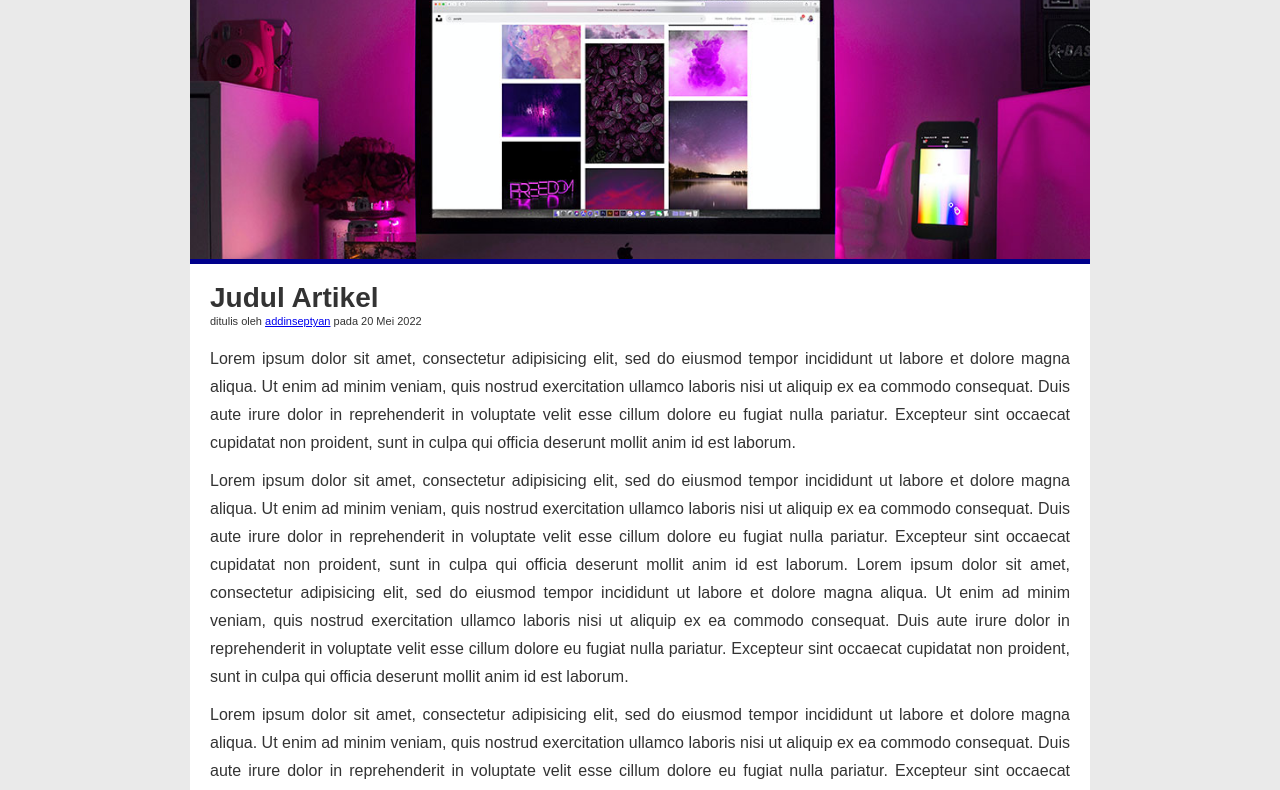
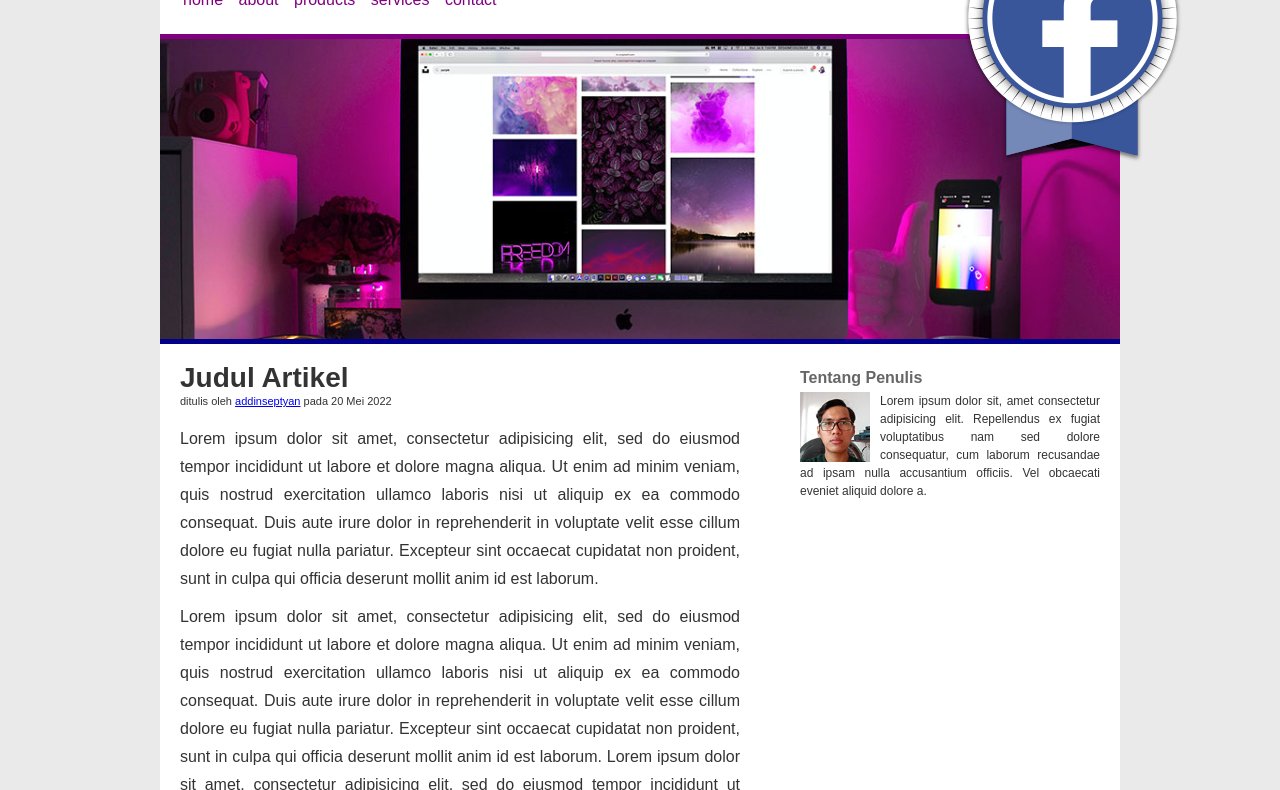
Before and after one commit to addinseptyan/css-layouting, a plain HTML site: page index.html in a window 1280 px wide. Shown: the part 132-922 px from the top of the page. Drawn offline with Linux system fonts and the light colour scheme.

Commit message:
update semua file

```diff
--- a/index.html
+++ b/index.html
@@ -1,13 +1,15 @@
 <!DOCTYPE html>
 <html>
 <head>
-	<title>Mengulang Latihan Box Model</title>
-	<link rel="stylesheet" type="text/css" href="mengulang1-style.css">
+	<title>Latihan Box Model</title>
+	<link rel="stylesheet" type="text/css" href="style.css">
 </head>
 <body>
+	<div class="top-bar"></div>
 
 	<div class="container">
 
+		<a href="https://www.facebook.com/addinseptyan/" class="facebook" target="_blank">@addinseptyan</a>
 		<div class="header">
 			<h1 class="judul-website">Addin's Website</h1>
 			<ul>
@@ -21,7 +23,8 @@
 
 		<div class="hero"></div>
 
-		<div class="content">
+		<div class="content cf">
+			<div class="main">
 				<h2 class="judul-artikel">Judul Artikel</h2>
 				<p class="penulis">ditulis oleh <a href="#">addinseptyan</a> pada 20 Mei 2022</p>
 				<p>Lorem ipsum dolor sit amet, consectetur adipisicing elit, sed do eiusmod
@@ -48,6 +51,13 @@
 					cillum dolore eu fugiat nulla pariatur. Excepteur sint occaecat cupidatat non
 				proident, sunt in culpa qui officia deserunt mollit anim id est laborum.</p>
 			</div>
+			<div class="sidebar">
+				<h3>Tentang Penulis</h3>
+				<img src="img/addinseptyan.jpg" alt="Addin Septyan">
+				<p>Lorem ipsum dolor sit, amet consectetur adipisicing elit. Repellendus ex fugiat voluptatibus nam sed dolore consequatur, cum laborum recusandae ad ipsam nulla accusantium officiis. Vel obcaecati eveniet aliquid dolore a.</p>
+			</div>
+
+		</div>
 
 		<div class="footer">
 			<div class="copyright">Copyright 2022. addinseptyan. all rights reserved.</div>
--- a/mengulang1-style.css
+++ b/style.css
@@ -52,11 +52,35 @@ body {
 	color: #333;
 }
 
+.top-bar {
+	position: fixed;
+	top: 0;
+	left: 0;
+	right: 0;
+	height: 40px;
+	background-color: #1B1F3B;
+	border-bottom: 3px solid purple;
+	z-index: 9999;
+}
+
 .container {
-	width: 900px;
+	width: 960px;
 	background-color: white;
-	margin: auto;
+	margin: 60px auto;
 	box-sizing: border-box;
+	position: relative;
+}
+
+.facebook {
+	width: 256px;
+	height: 256px;
+	background-image: url(img/facebook.png);
+	background-repeat: no-repeat;
+	display: inline-block;
+	text-indent: -9999px;
+	position: absolute;
+	top: -20px;
+	right: -80px;
 }
 
 .header {
@@ -86,39 +110,81 @@ body {
 }
 
 .hero {
-	height: 280px;
+	height: 300px;
 	background-image: url(img/hero.jpg);
 	background-size: cover;
-	background-position: 0 -130px;
+	background-position: 0 -150px;
 	border-top: 5px solid purple;
 	border-bottom: 5px solid darkblue;
 }
 
-.content {
+.main {
+	width: 600px;
 	padding: 20px;
+	box-sizing: border-box;
+	float: left;
 }
 
-.content .judul-artikel{
+.main .judul-artikel{
 	font-size: 28px;
 	font-weight: bold;
 }
 
-.content .penulis {
+.main .penulis {
 	font-size: 11px;
 	margin-top: -5px;
 }
 
-.content p {
+.main p {
 	margin-bottom: 10px;
+	text-align: justify;
+}
+
+.sidebar {
+	width: 300px;
+	float: right;
+	padding: 20px;
+	/*box-sizing: border-box;*/
+}
+
+.sidebar h3 {
+	font-weight: bold;
+	color: #666;
+}
+
+.sidebar img {
+	width: 70px;
+	height: 70px;
+	float: left;
+	padding-right: 10px;
+}
+
+.sidebar p {
+	font: 12px/18px arial;
 	text-align: justify;
 }
 
 .footer {
 	background-color: #333;
 	color: #eaeaea;
-	padding: 10px;
 }
 
 .footer .copyright {
 	text-align: center;
+	padding: 10px;
 }
+
+/* clearfix */
+.cf:before,
+.cf:after {
+    content: " ";
+    display: table;
+}
+
+.cf:after {
+    clear: both;
+}
+
+.cf {
+    *zoom: 1;
+}
```
Also changed, not shown: img/addinseptyan.jpg (added), img/facebook.png (added). Lines whose indentation alone changed are shown as unchanged.
